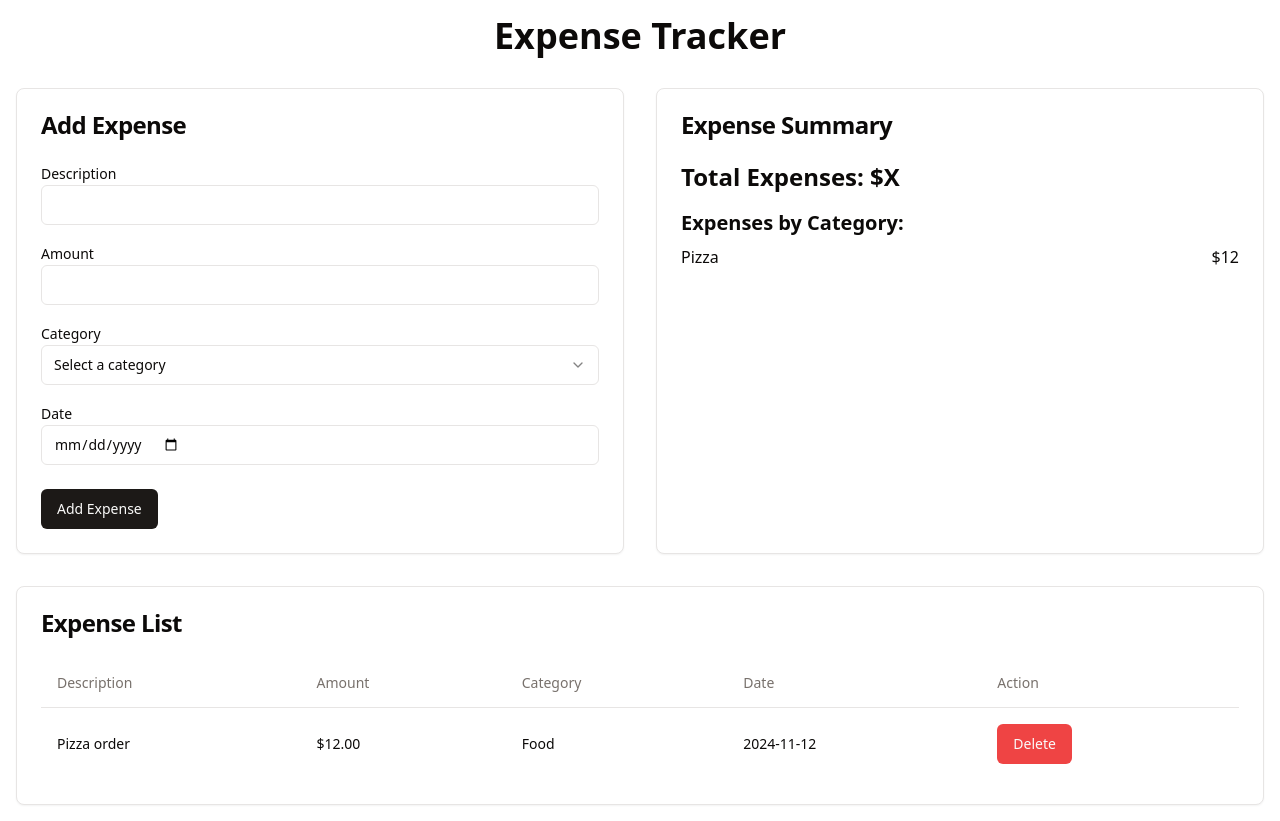
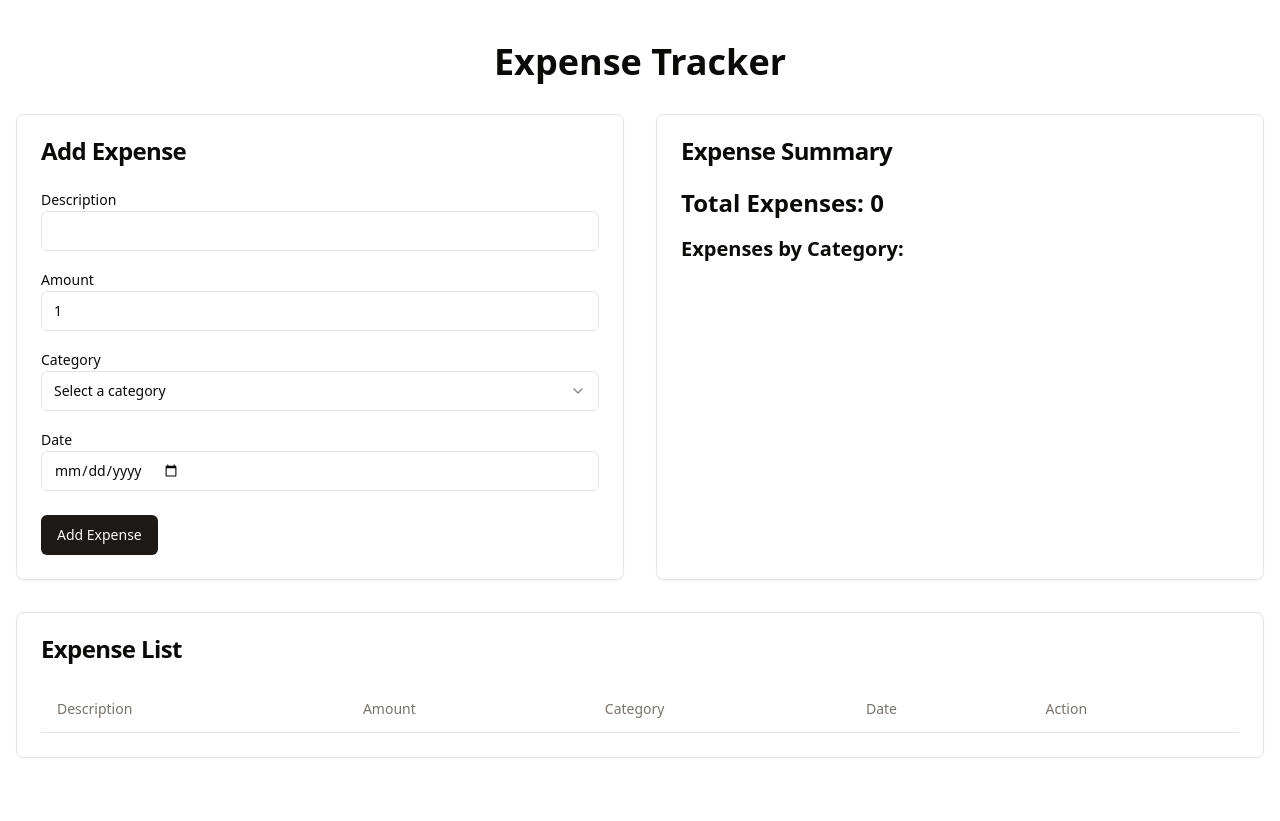
Before and after one commit to mukhammed2021/Expense-Tracker, a React (Vite) app: page / in a window 1280 px wide. After the commit the page ends 800 px from the top, so only its background shows below. Built offline with nearby package versions, Linux system fonts and the light colour scheme.

Commit message:
useReducer

```diff
--- a/src/components/ExpenseForm.tsx
+++ b/src/components/ExpenseForm.tsx
@@ -16,10 +16,39 @@ import {
    SelectValue,
 } from "@/components/ui/select";
 import { Button } from "@/components/ui/button";
+import { type ACTIONTYPE } from "./ExpenseTracker";
 
-export default function ExpenseForm() {
+interface ExpenseFormProps {
+   expense: {
+      description: string;
+      amount: number;
+      category: string;
+      date: string;
+   };
+   dispatch: React.Dispatch<ACTIONTYPE>;
+}
+
+export default function ExpenseForm({ expense, dispatch }: ExpenseFormProps) {
+   const { description, amount, category, date } = expense;
+
+   function handleSubmit(e: React.FormEvent<HTMLFormElement>) {
+      e.preventDefault();
+      if (description.trim() && amount && category && date) {
+         dispatch({
+            type: "expense/add",
+            payload: {
+               id: self.crypto.randomUUID(),
+               description,
+               amount,
+               category,
+               date,
+            },
+         });
+      }
+   }
+
    return (
-      <form action="#">
+      <form action="#" onSubmit={handleSubmit}>
          <Card>
             <CardHeader>
                <CardTitle>Add Expense</CardTitle>
@@ -27,15 +56,43 @@ export default function ExpenseForm() {
             <CardContent className="space-y-4">
                <div>
                   <Label htmlFor="description">Description</Label>
-                  <Input id="description" type="text" required />
+                  <Input
+                     id="description"
+                     type="text"
+                     required
+                     value={description}
+                     onChange={(e) =>
+                        dispatch({
+                           type: "expense/description",
+                           payload: e.target.value,
+                        })
+                     }
+                  />
                </div>
                <div>
                   <Label htmlFor="amount">Amount</Label>
-                  <Input id="amount" type="number" required />
+                  <Input
+                     id="amount"
+                     type="number"
+                     required
+                     min={1}
+                     value={amount}
+                     onChange={(e) =>
+                        dispatch({
+                           type: "expense/amount",
+                           payload: +e.target.value,
+                        })
+                     }
+                  />
                </div>
                <div>
                   <Label>Category</Label>
-                  <Select>
+                  <Select
+                     value={category}
+                     onValueChange={(value) =>
+                        dispatch({ type: "expense/category", payload: value })
+                     }
+                  >
                      <SelectTrigger>
                         <SelectValue placeholder="Select a category" />
                      </SelectTrigger>
@@ -56,7 +113,18 @@ export default function ExpenseForm() {
                </div>
                <div>
                   <Label htmlFor="dateTime">Date</Label>
-                  <Input id="dateTime" type="date" required />
+                  <Input
+                     id="dateTime"
+                     type="date"
+                     required
+                     value={date}
+                     onChange={(e) =>
+                        dispatch({
+                           type: "expense/date",
+                           payload: e.target.value,
+                        })
+                     }
+                  />
                </div>
             </CardContent>
             <CardFooter>
--- a/src/components/ExpenseSummary.tsx
+++ b/src/components/ExpenseSummary.tsx
@@ -1,19 +1,71 @@
 import { Card, CardContent, CardHeader, CardTitle } from "@/components/ui/card";
+import { type Expense } from "./ExpenseTracker";
 
-export default function ExpenseSummary() {
+interface ExpenseSummaryProps {
+   expenses: Expense[];
+}
+
+interface CategorySummary {
+   id: string;
+   category: string;
+   sum: number;
+}
+
+function formatCurrency(value: number) {
+   return new Intl.NumberFormat("en", {
+      style: "currency",
+      currency: "USD",
+   }).format(value);
+}
+
+export default function ExpenseSummary({ expenses }: ExpenseSummaryProps) {
+   const expenseSummary = expenses.reduce((acc, { amount }) => {
+      return acc + Number(amount);
+   }, 0);
+
+   const categorySummary = expenses.reduce(
+      (acc: CategorySummary[], expense) => {
+         const existingCategory = acc.find(
+            (el) => el.category === expense.category,
+         );
+
+         if (!existingCategory) {
+            return [
+               ...acc,
+               {
+                  id: expense.id,
+                  category: expense.category,
+                  sum: expense.amount,
+               },
+            ];
+         } else {
+            existingCategory.sum += expense.amount;
+            return acc;
+         }
+      },
+      [],
+   );
+
    return (
       <Card>
          <CardHeader>
             <CardTitle>Expense Summary</CardTitle>
          </CardHeader>
          <CardContent>
-            <p className="mb-4 text-2xl font-bold">Total Expenses: $X</p>
+            <p className="mb-4 text-2xl font-bold">
+               Total Expenses: {expenseSummary}
+            </p>
             <p className="mb-2 text-xl font-semibold">Expenses by Category:</p>
             <ul>
-               <li className="flex items-center justify-between gap-4">
-                  <span>Pizza</span>
-                  <span>$12</span>
-               </li>
+               {categorySummary.map((el) => (
+                  <li
+                     key={el.id}
+                     className="flex items-center justify-between gap-4"
+                  >
+                     <span className="capitalize">{el.category}</span>
+                     <span>{formatCurrency(el.sum)}</span>
+                  </li>
+               ))}
             </ul>
          </CardContent>
       </Card>
--- a/src/components/ExpenseTable.tsx
+++ b/src/components/ExpenseTable.tsx
@@ -8,8 +8,20 @@ import {
 } from "@/components/ui/table";
 import { Card, CardContent, CardHeader, CardTitle } from "@/components/ui/card";
 import { Button } from "@/components/ui/button";
+import { type Expense } from "./ExpenseTracker";
 
-export default function ExpenseTable() {
+interface ExpenseTableProps {
+   expenses: Expense[];
+}
+
+function formatCurrency(value: number) {
+   return new Intl.NumberFormat("en", {
+      style: "currency",
+      currency: "USD",
+   }).format(value);
+}
+
+export default function ExpenseTable({ expenses }: ExpenseTableProps) {
    return (
       <Card>
          <CardHeader>
@@ -27,15 +39,19 @@ export default function ExpenseTable() {
                   </TableRow>
                </TableHeader>
                <TableBody>
-                  <TableRow>
-                     <TableCell>Pizza order</TableCell>
-                     <TableCell>$12.00</TableCell>
-                     <TableCell>Food</TableCell>
-                     <TableCell className="text-nowrap">2024-11-12</TableCell>
-                     <TableCell>
-                        <Button variant="destructive">Delete</Button>
-                     </TableCell>
-                  </TableRow>
+                  {expenses.map((expense: Expense) => (
+                     <TableRow key={expense.id}>
+                        <TableCell>{expense.description}</TableCell>
+                        <TableCell>{formatCurrency(expense.amount)}</TableCell>
+                        <TableCell>{expense.category}</TableCell>
+                        <TableCell className="text-nowrap">
+                           {expense.date}
+                        </TableCell>
+                        <TableCell>
+                           <Button variant="destructive">Delete</Button>
+                        </TableCell>
+                     </TableRow>
+                  ))}
                </TableBody>
             </Table>
          </CardContent>
--- a/src/components/ExpenseTracker.tsx
+++ b/src/components/ExpenseTracker.tsx
@@ -1,15 +1,84 @@
+import { useReducer } from "react";
 import ExpenseForm from "./ExpenseForm";
 import ExpenseSummary from "./ExpenseSummary";
 import ExpenseTable from "./ExpenseTable";
 
+export interface Expense {
+   id: string;
+   description: string;
+   amount: number;
+   category: string;
+   date: string;
+}
+
+const initialState = {
+   expense: {
+      id: "",
+      description: "",
+      amount: 1,
+      category: "",
+      date: "",
+   },
+   expenses: [] as Expense[],
+};
+
+export type ACTIONTYPE =
+   | { type: "expense/description"; payload: string }
+   | { type: "expense/amount"; payload: number }
+   | { type: "expense/category"; payload: string }
+   | { type: "expense/date"; payload: string }
+   | { type: "expense/add"; payload: Expense };
+
+function reducer(state: typeof initialState, action: ACTIONTYPE) {
+   switch (action.type) {
+      case "expense/description":
+         return {
+            ...state,
+            expense: { ...state.expense, description: action.payload },
+         };
+      case "expense/amount":
+         return {
+            ...state,
+            expense: { ...state.expense, amount: action.payload },
+         };
+      case "expense/category":
+         return {
+            ...state,
+            expense: { ...state.expense, category: action.payload },
+         };
+      case "expense/date":
+         return {
+            ...state,
+            expense: { ...state.expense, date: action.payload },
+         };
+      case "expense/add":
+         return {
+            ...state,
+            expenses: [...state.expenses, action.payload],
+            expense: {
+               id: "",
+               description: "",
+               amount: 1,
+               category: "",
+               date: "",
+            },
+         };
+
+      default:
+         throw Error("Unknown action type");
+   }
+}
+
 export default function ExpenseTracker() {
+   const [{ expense, expenses }, dispatch] = useReducer(reducer, initialState);
+
    return (
       <div className="container">
          <div className="mb-8 grid gap-8 md:grid-cols-2">
-            <ExpenseForm />
-            <ExpenseSummary />
+            <ExpenseForm expense={expense} dispatch={dispatch} />
+            <ExpenseSummary expenses={expenses} />
          </div>
-         <ExpenseTable />
+         <ExpenseTable expenses={expenses} />
       </div>
    );
 }
```
